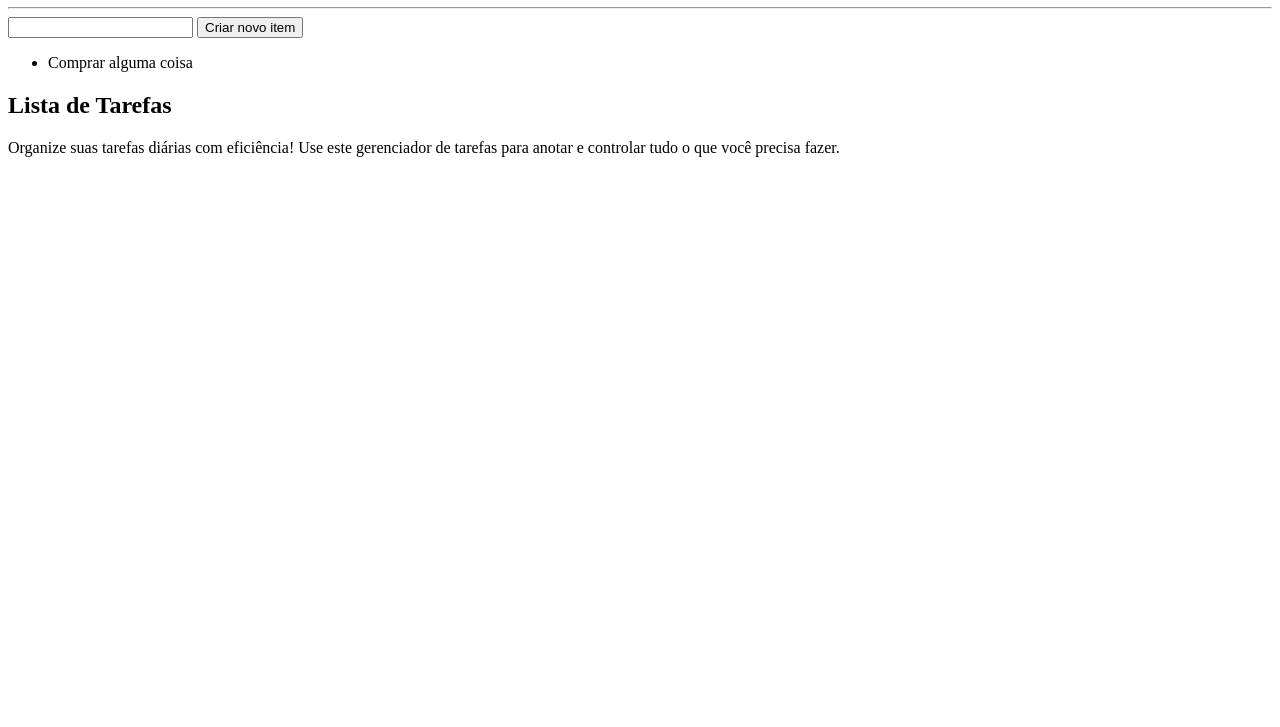
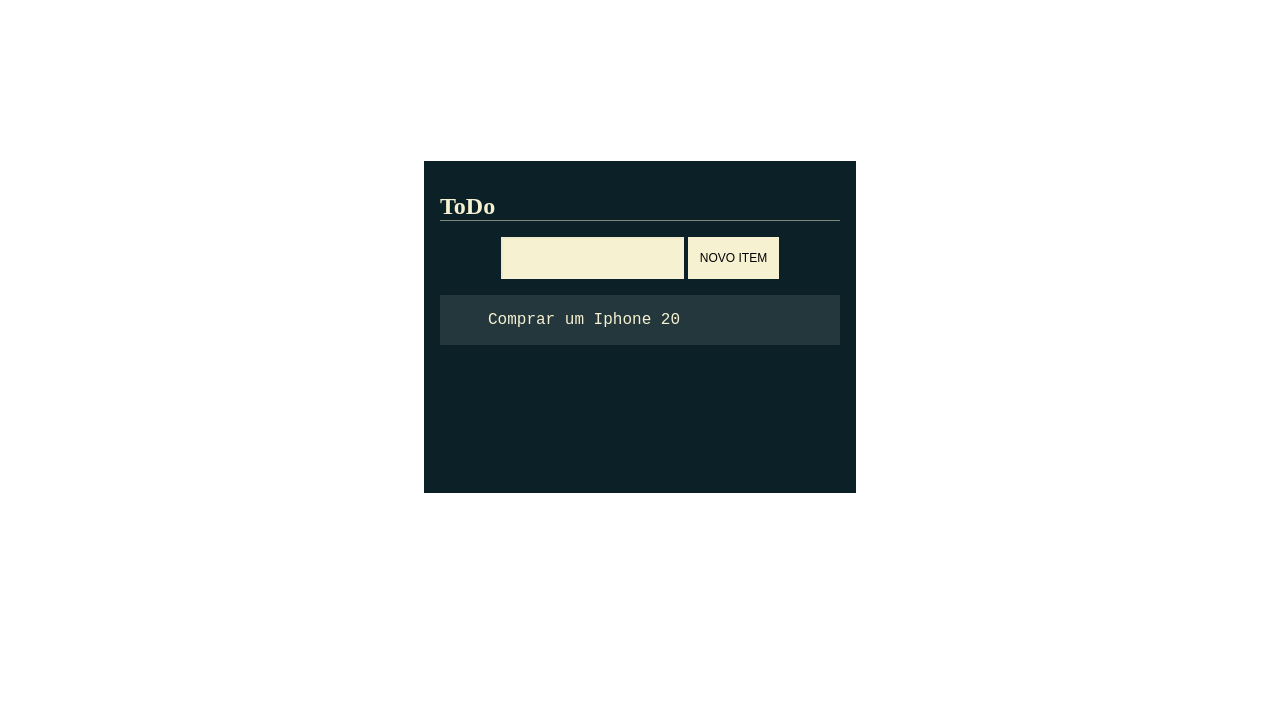
Before and after one commit to Gustasilvadev/ToDoList, a plain HTML site: page index.html in a window 1280 px wide. Shown: the part 73-800 px from the top of the page. Drawn offline with Linux system fonts and the light colour scheme.

Commit message:
Segundo Commit

```diff
--- /dev/null
+++ b/css/style.css
@@ -0,0 +1,161 @@
+body {
+    margin: 0;
+  }
+
+  .app {
+    display: flex;
+    align-items: center;
+    justify-content: center;
+    width: 100vw;
+    min-height: 100vh;
+  }
+
+  .todo-list {
+    background-color: #0B2027;
+    font-family: "Space Mono", monospace;
+    padding: 1rem;
+    min-width: 400px;
+    min-height: 300px;
+  }
+
+  .title {
+    border-bottom: 1px solid rgba(246, 241, 209, 0.5);
+    font-size: 1.5rem;
+    font-family: "BioRhyme", serif;
+    color: #F6F1D1;
+  }
+
+  .form {
+    display: flex;
+    justify-content: center;
+  }
+
+  .form-input,
+  .form-button {
+    border-radius: 0;
+    padding: 0.75rem;
+    font-size: 0.75rem;
+  }
+
+  .form-input {
+    outline: none;
+    background-color: #F6F1D1;
+    border-color: rgba(255, 255, 255, 0.1);
+  }
+
+  .form-button {
+    border: 1px;
+    background: #F6F1D1;
+    text-transform: uppercase;
+    cursor: pointer;
+    margin-left: 0.25rem;
+  }
+
+  .form-button:hover {
+    color: #F6F1D1;
+    background: rgba(246, 241, 209, 0.1);
+  }
+
+  body {
+    margin: 0;
+    color: black;
+  }
+
+  .app {
+    display: flex;
+    align-items: center;
+    justify-content: center;
+    width: 100vw;
+    min-height: 100vh;
+  }
+
+  .todo-list {
+    background-color: #0B2027;
+    font-family: "Space Mono", monospace;
+    padding: 1rem;
+    min-width: 400px;
+    min-height: 300px;
+  }
+
+  .title {
+    border-bottom: 1px solid rgba(246, 241, 209, 0.5);
+    font-size: 1.5rem;
+    font-family: "BioRhyme", serif;
+    color: #F6F1D1;
+  }
+
+  .form {
+    display: flex;
+    justify-content: center;
+  }
+  .form-input, .form-button {
+    border-radius: 0;
+    padding: 0.75rem;
+    font-size: 0.75rem;
+  }
+  .form-input {
+    outline: none;
+    background-color: #F6F1D1;
+    border-color: rgba(255, 255, 255, 0.1);
+  }
+  .form-button {
+    border: 1px;
+    background: #F6F1D1;
+    text-transform: uppercase;
+    cursor: pointer;
+    margin-left: 0.25rem;
+  }
+  .form-button:hover {
+    color: #F6F1D1;
+    background: rgba(246, 241, 209, 0.1);
+  }
+
+  .list {
+    padding: 0;
+    list-style: none;
+    width: 100%;
+  }
+
+  .task {
+    background-color: rgba(255, 255, 255, 0.1);
+    color: #F6F1D1;
+    display: flex;
+    justify-content: space-between;
+    margin-bottom: 0.5rem;
+    padding: 1rem 3rem;
+  }
+
+  .check-button, .delete-button {
+    background-color: #F6F1D1;
+    border: none;
+    box-shadow: 0 0 8px rgba(0, 0, 0, 0.1);
+    outline: none;
+    border-radius: 2px;
+    cursor: pointer;
+  }
+
+  .task.done .check-button {
+    background-color: #46494C;
+    color: #F6F1D1;
+  }
+
+  .check-icon {
+    display: block;
+    padding: 1px;
+    width: 10px;
+    height: 10px;
+    background-color: transparent;
+    border-radius: 50%;
+  }
+
+  .task.done .check-icon {
+    background-color: #0B2027;
+  }
+
+  .content {
+    margin: 0;
+  }
+
+  .task.done .content {
+    text-decoration: line-through;
+  }
--- a/index.html
+++ b/index.html
@@ -3,32 +3,32 @@
 <head>
     <meta charset="UTF-8">
     <meta name="viewport" content="width=device-width, initial-scale=1.0">
-    <link rel="stylesheet" href="style.css"></link>
+    <link rel="stylesheet" href="css/style.css"></link>
+    <!-- <link rel="stylesheet" href="https://fonts.googleapis.com/css2?family=BioRhyme&amp;family=Space+Mono&amp;display=swap">
+    <link rel="stylesheet" href="https://fonts.googleapis.com/icon?family=Material+Icons"> -->
     <title>ToList</title>
 </head>
 <body>
-    <div class="container">
-        <div class="event">
-            <form action="">
-                <h1 class="title">ToDo</h1>
-                <hr>
-                <input type="text">
-                <button type="button" onclick="">Criar novo item</button>
+    <body>
+        <div class="app">
+          <div class="todo-list">
+            <h1 class="title">
+              ToDo
+            </h1>
+
+            <form class="form" action="">
+              <input class="form-input" type="text" data-form-input>
+              <button class="form-button" data-form-button> Novo Item </button>
             </form>
 
             <ul class="list">
                 <li class="task">
-                    <p class="content">Comprar alguma coisa</p>
+                    <p class="content">Comprar um Iphone 20</p>
                 </li>
             </ul>
-        </div>
 
-        <div class="static">
-            <h2 class="subtitle">Lista de Tarefas</h2>
-            <p class="description">Organize suas tarefas diárias com eficiência! Use este gerenciador de tarefas para anotar e controlar tudo o que você precisa fazer.</p>
-        </div>
-    </div>
+          </div>
 
-    <script src="script.js"></script>
-</body>
+          <script src="script.js"></script>
+      </body>
 </html>
--- a/script.js
+++ b/script.js
@@ -0,0 +1,45 @@
+const NovaTarefa = document.querySelector("[data-form-button]");
+
+// const tarefa = document.querySelector("[data-form-input]");
+// const Valor = tarefa.value;
+// console.log(Valor)
+
+
+// Evento
+// Onde Vai acontecer - botao
+// Qual evento vai aconecer - click
+// O que vai acontecer - fui clicado - Açao
+
+NovaTarefa.addEventListener('click', ()=> {
+    const tarefa = document.querySelector("[data-form-input]");
+    const Valor = tarefa.value;
+    console.log(Valor)
+});
+
+
+
+
+
+
+
+
+
+
+
+
+
+
+
+
+
+
+
+
+// function somar(num1,num2){
+//     console.log(num1 + num2);
+// }
+
+// somar(10,10);
+
+// const multiplicar = (num1,num2) => console.log(num1 * num2);
+// multiplicar(11,11);
```
Also changed, not shown: style.css (deleted).
